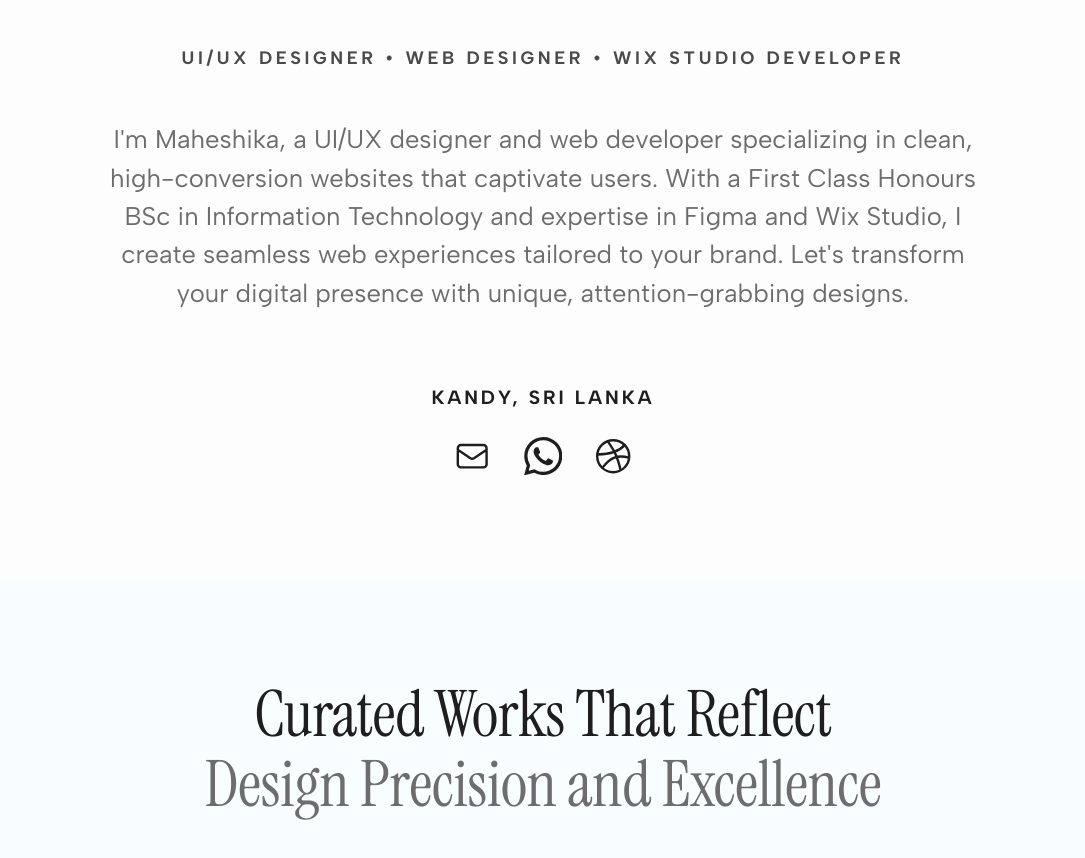
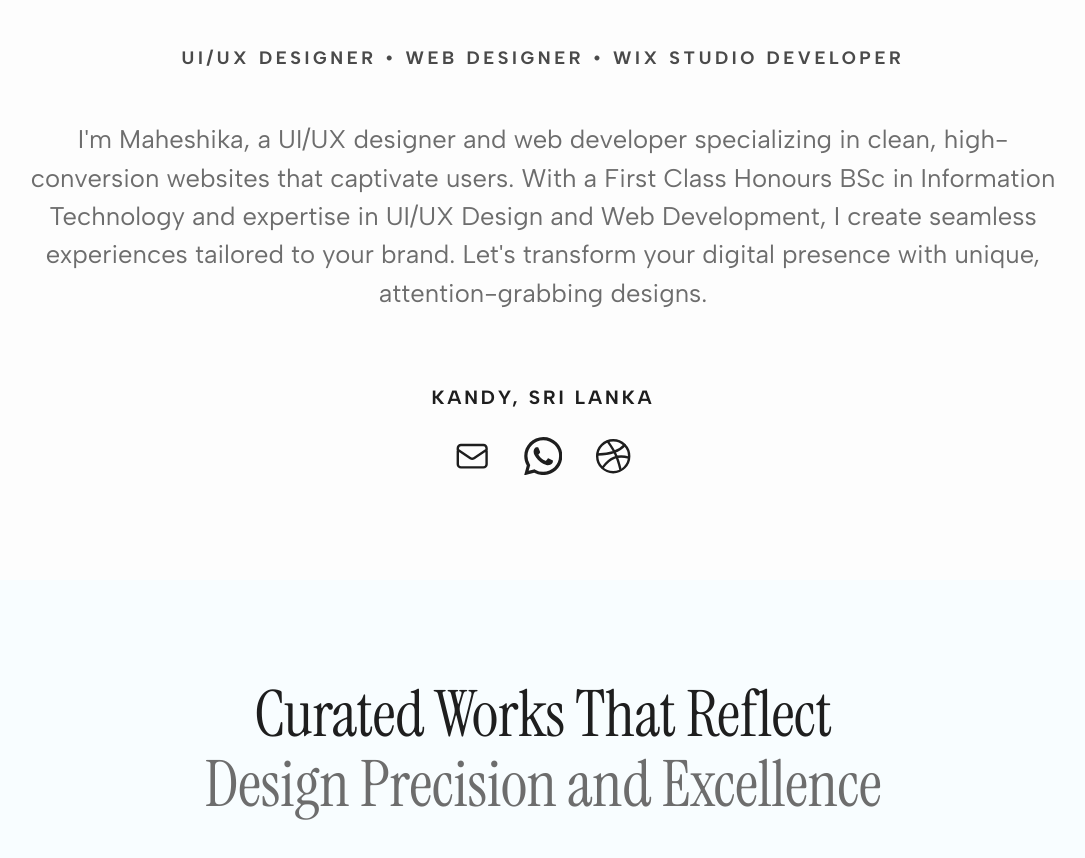
Before and after one commit to maheshikabandara/MaheshikaBandaraPortfolio, a React (Vite) app: page / in a window 1280 px wide. Shown: the part 1020-1878 px from the top of the page, without its empty margins (97-1182 px from the left). Built offline with nearby package versions, Linux system fonts and the light colour scheme.

Commit message:
Refactor About Me section for better readability
Updated the About Me section to improve text clarity and layout.

```diff
--- a/src/app/components/AnimatedPortfolio.tsx
+++ b/src/app/components/AnimatedPortfolio.tsx
@@ -215,7 +215,6 @@ function Hero({ onNavClick }: { onNavClick: (id: string) => void }) {
 function AboutMe() {
   return (
     <AnimatedSection id="about">
-      {/* Full screen height eka anith sections wage min-h-screen walin gannawa */}
       <div className="bg-[#fdfdfd] min-h-screen flex flex-col items-center justify-center relative shrink-0 w-full py-[100px] px-[20px] md:px-[60px] lg:px-[120px]" data-name="About me">
 
         <div className="w-full max-w-[1200px] mx-auto flex flex-col items-center justify-center gap-[32px] md:gap-[48px] text-center">
@@ -236,12 +235,12 @@ function AboutMe() {
             UI/UX Designer • Web Designer • Wix Studio Developer
           </p>
 
-          {/* Description */}
+          {/* Description - Width limit eka ain karala w-full damma */}
           <p
-            className="font-['Albert_Sans',sans-serif] text-[#6d6d6d] leading-[1.5] max-w-[900px]"
+            className="font-['Albert_Sans',sans-serif] text-[#6d6d6d] leading-[1.5] w-full"
             style={{ fontSize: 'clamp(18px, 2vw, 32px)' }}
           >
-            I'm Maheshika, a UI/UX designer and web developer specializing in clean, high-conversion websites that captivate users. With a First Class Honours BSc in Information Technology and expertise in Figma and Wix Studio, I create seamless web experiences tailored to your brand. Let's transform your digital presence with unique, attention-grabbing designs.
+            I'm Maheshika, a UI/UX designer and web developer specializing in clean, high-conversion websites that captivate users. With a First Class Honours BSc in Information Technology and expertise in UI/UX Design and Web Development, I create seamless experiences tailored to your brand. Let's transform your digital presence with unique, attention-grabbing designs.
           </p>
 
           {/* Location & Social Icons Container */}
@@ -288,7 +287,6 @@ function AboutMe() {
     </AnimatedSection>
   );
 }
-
 // --- Project Card & Works Section ---
 function ProjectCardWork({ title, imageSrc, isFullWidth = false, onClick }: { title: string, imageSrc: string, isFullWidth?: boolean, onClick: () => void }) {
   return (
```
